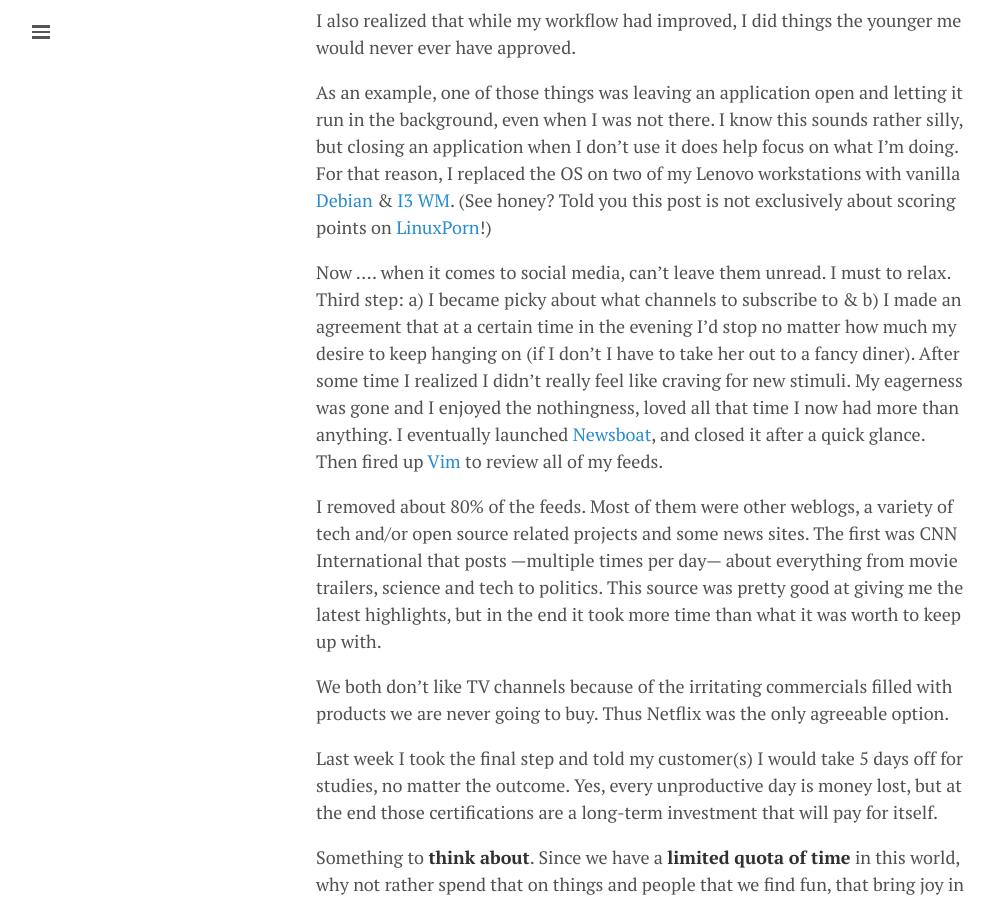
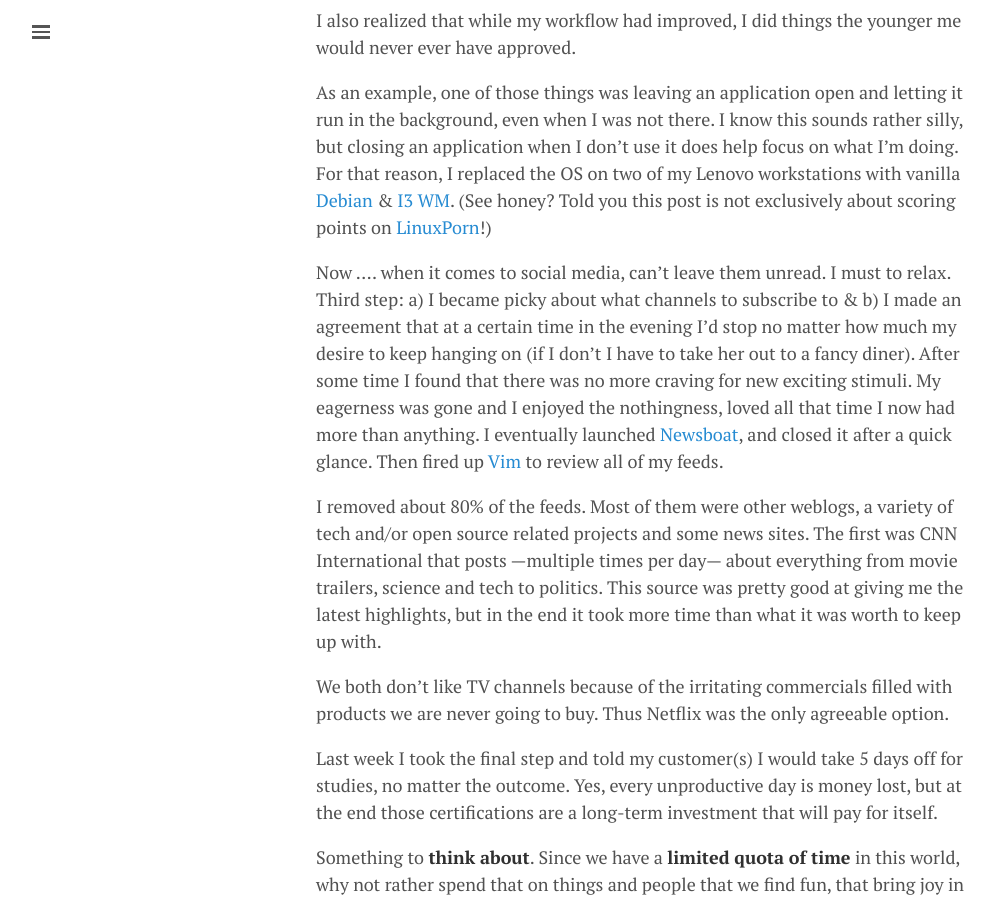
Before and after one commit to lgeurts/lgeurts.github.io, a Jekyll site: the page built from _posts/2021-11-09-why-i-decided-to-limit-my-social-presence.md, in a window 1280 px wide and 900 px high, scrolled down 1120 px. Shown: the whole window, without its empty margins (0-994 px from the left). Built offline with Jekyll 4.4.1, drawn with Linux system fonts in a browser that asks for light colours; nearby versions of some CDN libraries; comment, search, counter and statistics services are not loaded.

Commit message:
Update 2021-11-09-why-i-decided-to-limit-my-social-presence.md

```diff
--- a/_posts/2021-11-09-why-i-decided-to-limit-my-social-presence.md
+++ b/_posts/2021-11-09-why-i-decided-to-limit-my-social-presence.md
@@ -27,7 +27,7 @@
 As an example, one of those things was leaving an application open and letting it run in the background, even when I was not there. I know this sounds rather silly, but closing an application when I don’t use it does help focus on what I’m doing. For that reason, I replaced the OS on two of my Lenovo workstations with vanilla [Debian](https://www.debian.org/) & [I3 WM](https://i3wm.org/). (See honey? Told you this post is not exclusively about scoring points on [LinuxPorn](https://www.reddit.com/r/LinuxPorn/)!)
 
 Now .... when it comes to social media, can’t leave them unread. I must to relax.
-Third step: a) I became picky about what channels to subscribe to & b) I made an agreement that at a certain time in the evening I'd stop no matter how much my desire to keep hanging on (if I don't I have to take her out to a fancy diner). After some time I realized I didn’t really feel like craving for new stimuli. My eagerness was gone and I enjoyed the nothingness, loved all that time I now had more than anything. I eventually launched [Newsboat](https://newsboat.org/), and closed it after a quick glance.
+Third step: a) I became picky about what channels to subscribe to & b) I made an agreement that at a certain time in the evening I'd stop no matter how much my desire to keep hanging on (if I don't I have to take her out to a fancy diner). After some time I found that there was no more craving for new exciting stimuli. My eagerness was gone and I enjoyed the nothingness, loved all that time I now had more than anything. I eventually launched [Newsboat](https://newsboat.org/), and closed it after a quick glance.
 Then fired up [Vim](https://www.vim.org/download.php/) to review all of my feeds.
 
 I removed about 80% of the feeds. Most of them were other weblogs, a variety of tech and/or open source related projects and some news sites. The first was CNN International that posts —multiple times per day— about everything from movie trailers, science and tech to politics. This source was pretty good at giving me the latest highlights, but in the end it took more time than what it was worth to keep up with.
```
